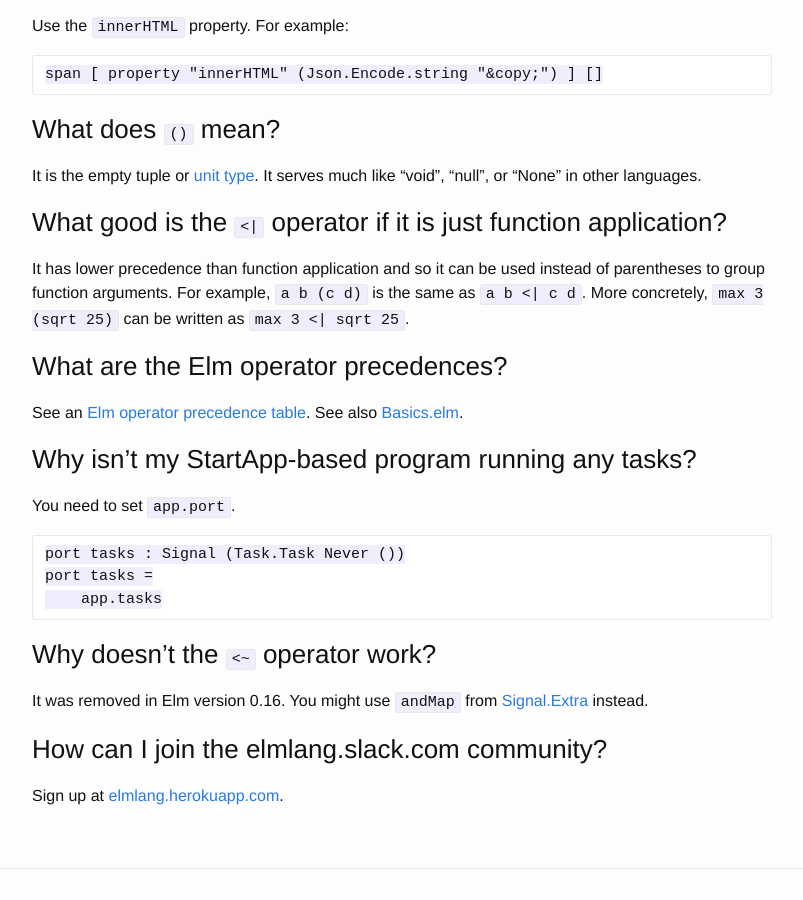
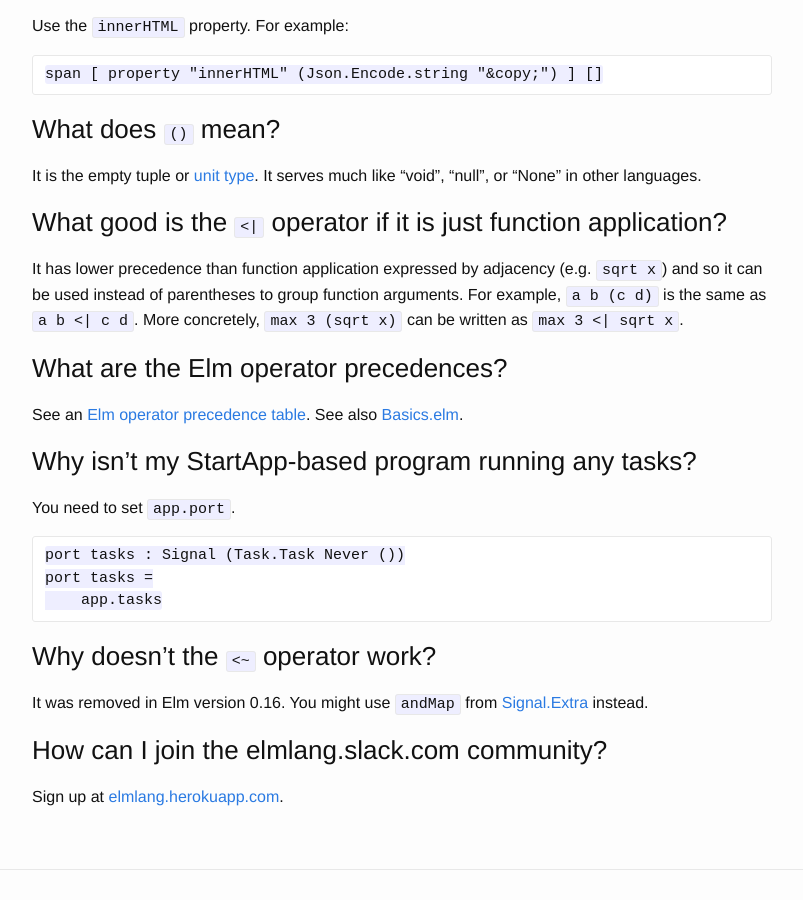
Before and after one commit to gunnarahlberg/elm-faq, a Jekyll site: the page built from index.md, in a window 1280 px wide and 900 px high, scrolled down 1551 px. Shown: the whole window, without its empty margins (238-1041 px from the left). Built offline with Jekyll 4.4.1, drawn with Linux system fonts in a browser that asks for light colours.

Commit message:
Minor clarification about `<|`

```diff
--- a/index.md
+++ b/index.md
@@ -54,7 +54,7 @@ It is the empty tuple or [unit type](https://en.wikipedia.org/wiki/Unit_type). I
 
 ### What good is the `<|` operator if it is just function application?
 
-It has lower precedence than function application and so it can be used instead of parentheses to group function arguments. For example, `a b (c d)` is the same as `a b <| c d`.  More concretely, `max 3 (sqrt 25)` can be written as `max 3 <| sqrt 25`.
+It has lower precedence than function application expressed by adjacency (e.g. `sqrt x`) and so it can be used instead of parentheses to group function arguments. For example, `a b (c d)` is the same as `a b <| c d`.  More concretely, `max 3 (sqrt x)` can be written as `max 3 <| sqrt x`.
 
 ### What are the Elm operator precedences?
 
```
